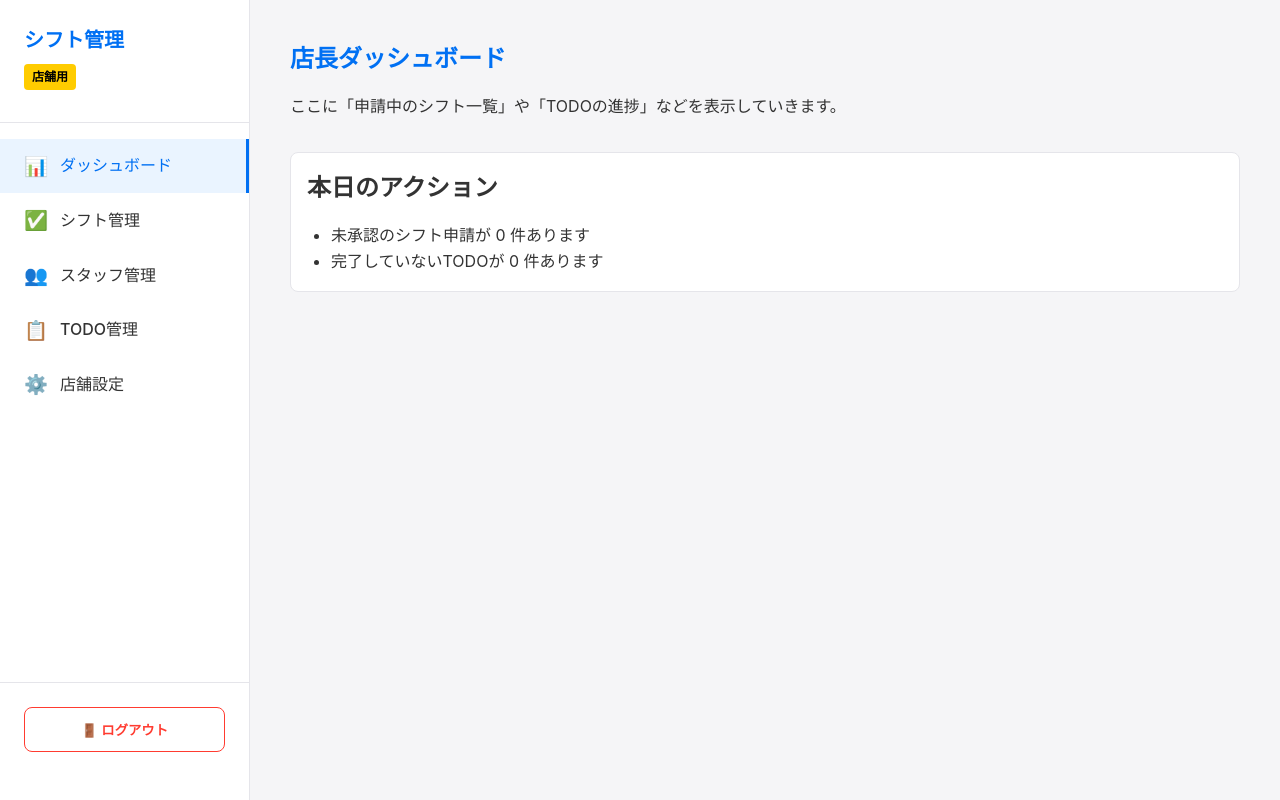
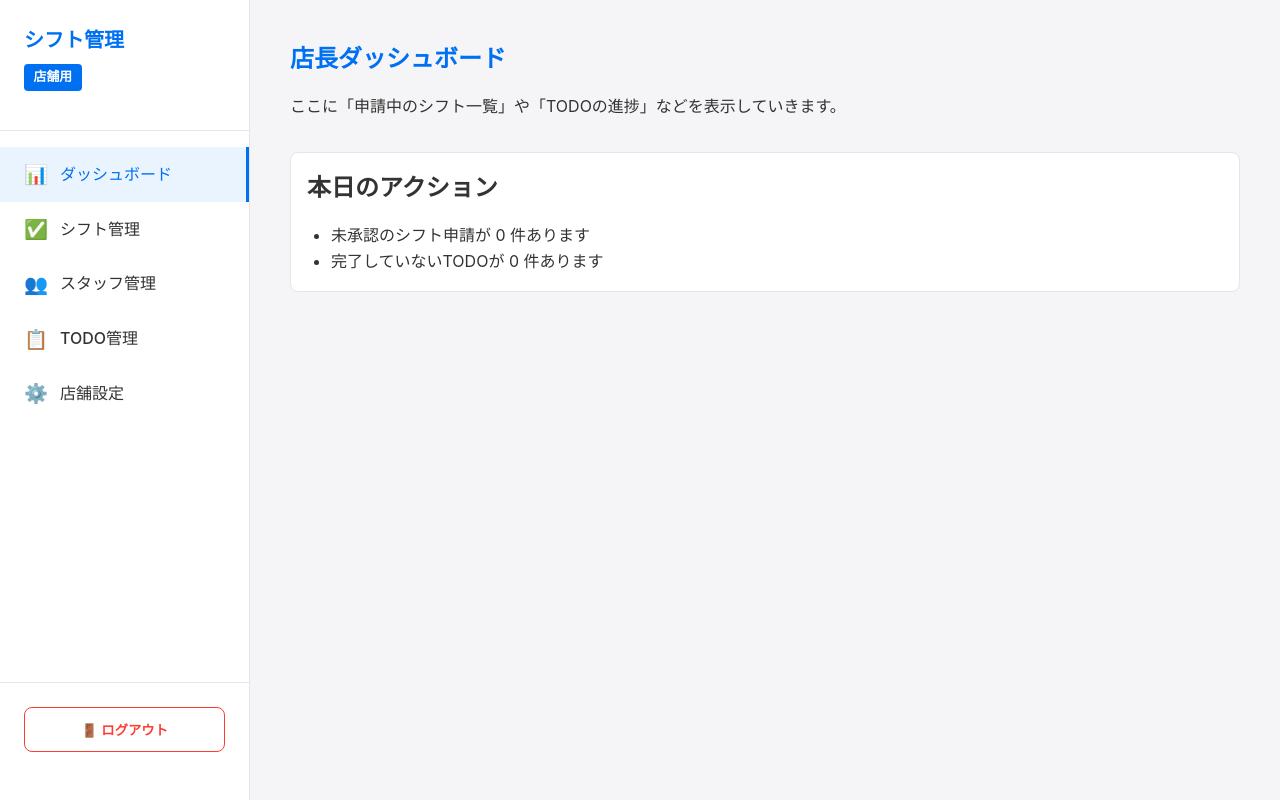
Before and after one commit to 10193308ab-dotcom/shift-management, a Next.js app: page /manager in a window 1280 px wide. Built offline with nearby package versions, Linux system fonts and the light colour scheme; no server answers.

Commit message:
Display actual store name in Sidebar badge

```diff
--- a/src/components/layout/Sidebar.tsx
+++ b/src/components/layout/Sidebar.tsx
@@ -3,10 +3,30 @@
 import Link from 'next/link';
 import { usePathname, useRouter } from 'next/navigation';
 import { supabase } from '@/lib/supabaseClient';
+import { useEffect, useState } from 'react';
 
 export default function Sidebar() {
   const pathname = usePathname();
   const router = useRouter();
+  const [storeName, setStoreName] = useState('店舗用');
+
+  useEffect(() => {
+    const fetchStoreName = async () => {
+      const { data: authData } = await supabase.auth.getUser();
+      if (!authData.user) return;
+
+      const { data: userData } = await supabase
+        .from('Users')
+        .select('*, StoreSettings(StoreName)')
+        .eq('UserID', authData.user.id)
+        .single();
+
+      if (userData?.StoreSettings?.StoreName) {
+        setStoreName(userData.StoreSettings.StoreName);
+      }
+    };
+    fetchStoreName();
+  }, []);
 
   const navItems = [
     { name: 'ダッシュボード', path: '/manager', icon: '📊' },
@@ -25,7 +45,9 @@ export default function Sidebar() {
     <aside className="sidebar" style={{ display: 'flex', flexDirection: 'column', height: '100vh' }}>
       <div className="sidebar-header">
         <h2>シフト管理</h2>
-        <span className="badge">店舗用</span>
+        <span className="badge" style={{ fontSize: '0.8rem', padding: '0.2rem 0.6rem', borderRadius: '4px', backgroundColor: 'var(--primary-color)', color: '#fff', maxWidth: '100%', overflow: 'hidden', textOverflow: 'ellipsis', whiteSpace: 'nowrap' }}>
+          {storeName}
+        </span>
       </div>
       <nav className="sidebar-nav" style={{ flexGrow: 1 }}>
         {navItems.map((item) => {
```
